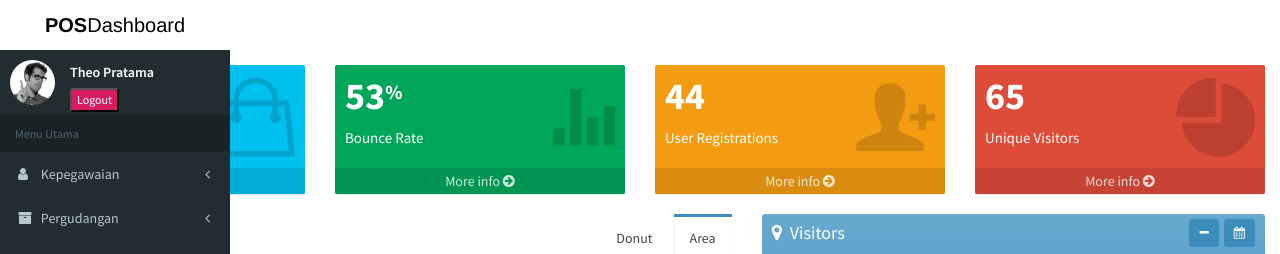
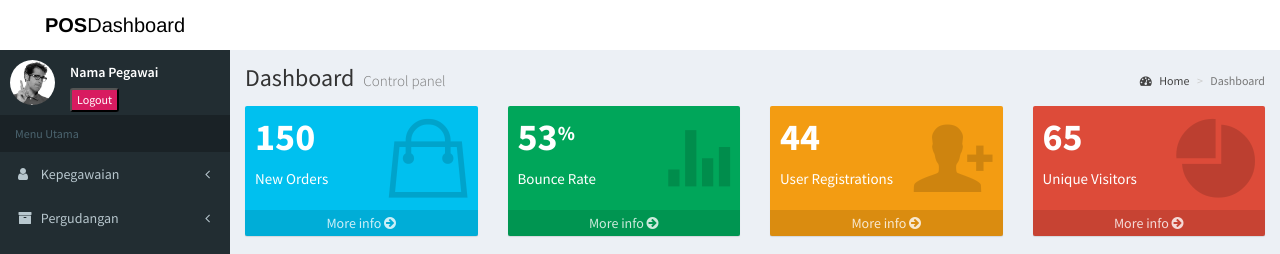
Before and after one commit to hlmkmilah/rekayasakebutuhan, a PHP site: page /index.php in a window 1280 px wide; the page is wider, and only the part inside the window is pictured. Shown: the top 254 px of that part. Run offline with PHP 8.4, Linux system fonts and the light colour scheme; some libraries are stand-ins or nearby versions.

Commit message:
Revert "edit nama pegawai"

```diff
--- a/sidebar.php
+++ b/sidebar.php
@@ -9,7 +9,7 @@
           <img src="dist/img/user2-160x160.jpg" class="img-circle" alt="User Image">
         </div>
         <div class="pull-left info">
-          <p>Theo Pratama</p>
+          <p>Nama Pegawai</p>
           <button class="btn-xs bg-maroon btn-flat" >Logout</button>
         </div>
       </div>
@@ -67,3 +67,17 @@
     </section>
     <!-- /.sidebar -->
   </aside>
+
+  <!-- Content Wrapper. Contains page content -->
+  <div class="content-wrapper">
+    <!-- Content Header (Page header) -->
+    <section class="content-header">
+      <h1>
+        Dashboard
+        <small>Control panel</small>
+      </h1>
+      <ol class="breadcrumb">
+        <li><a href="#"><i class="fa fa-dashboard"></i> Home</a></li>
+        <li class="active">Dashboard</li>
+      </ol>
+    </section>
```
